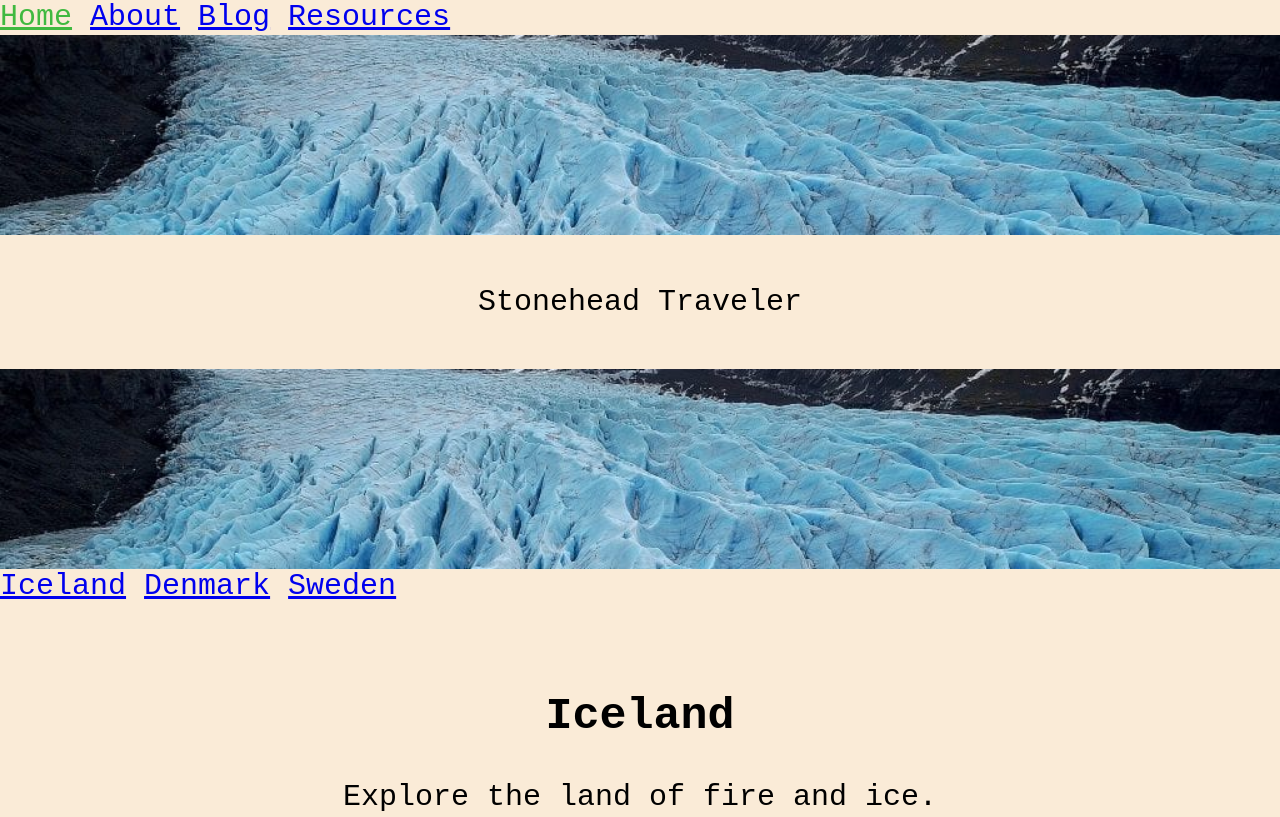
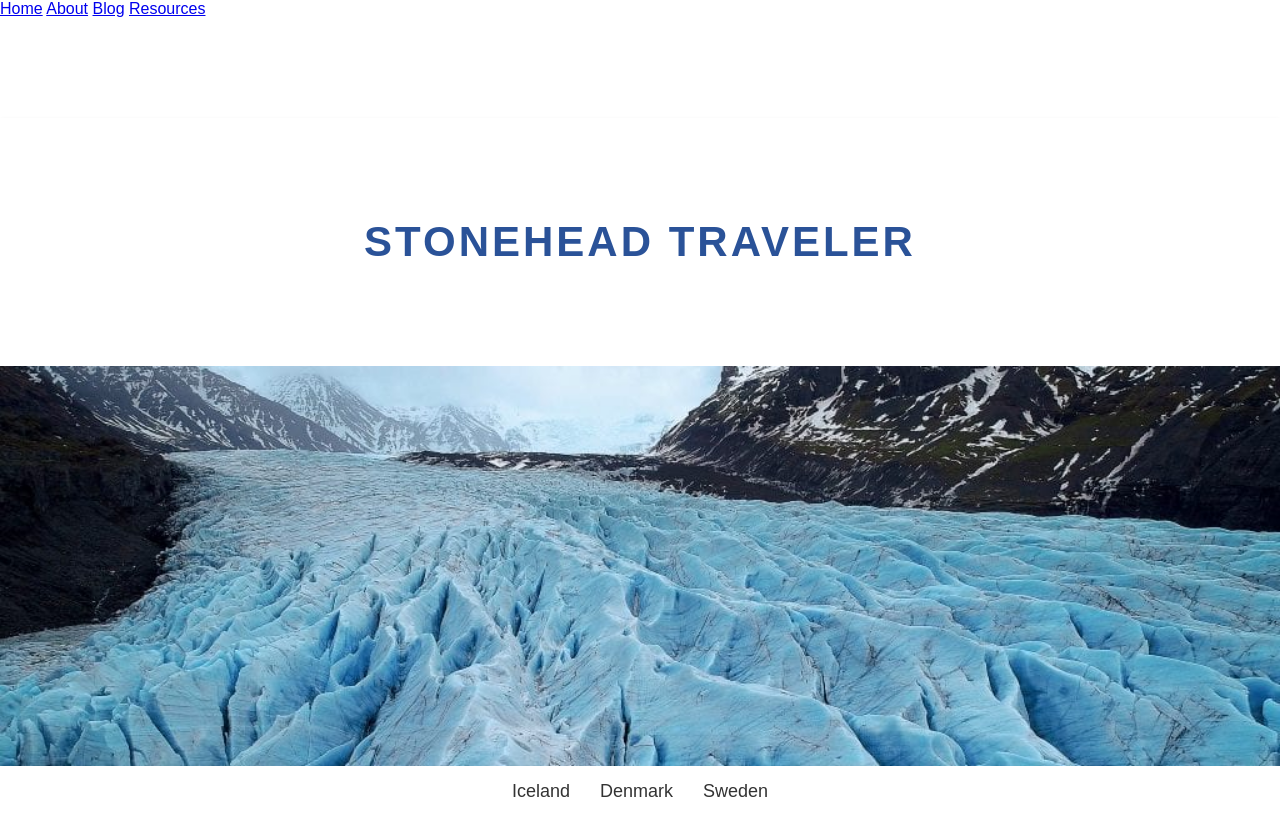
Before and after one commit to cuhlowy/stonehead-traveler, a plain HTML site: page index.html in a window 1280 px wide. Shown: the top 817 px of the page. Drawn offline with Linux system fonts and the light colour scheme.

Commit message:
Update index.html

```diff
--- a/index.html
+++ b/index.html
@@ -19,7 +19,7 @@
           font-family: Arial, sans-serif;
       }
       .parallax {
-          height: 200px;
+          height: 400px;
           background-size: cover;
           background-position: center;
           background-attachment: fixed;
@@ -27,39 +27,49 @@
       .bg1 {
           background-image: url('img/glaciers.jpg');
       }
-      .bg2 {
-          background-image: url('img/glaciers.jpg');
-      }
       .text {
           text-align: center;
           padding: 50px;
       }
+      .header {
+            background: #fff;
+            box-shadow: 0 2px 4px rgba(0,0,0,0.1);
+            position: center;
+            top: 0;
+            z-index: 1000;
+        }
+        .header nav {
+            display: flex;
+            justify-content: center;
+            padding: 15px;
+        }
+        .header nav a {
+            color: #333;
+            text-decoration: none;
+            margin: 0 15px;
+            font-size: 18px;
+            position: relative;
+        }
+        .logo {
+            font-family: 'Arial', serif;
+            font-size: 42px;
+            font-weight: bold;
+            text-transform: uppercase;
+            letter-spacing: 3px;
+            color: #2a5298;
+            text-align: center;
+            margin-top: 100px;
+            box-shadow: 0 2px 4px rgba(0,0,0,0.1);
+            padding: 100px;
+        }
   </style>
 </head>
 <body>
+  <div class="logo">Stonehead Traveler</div>
   <div class="parallax bg1"></div>
-  <div class="text">Stonehead Traveler</div>
-  <div class="parallax bg2"></div>
 </body>
 
-  <meta charset="utf-8">
-  <title>Responsive Layouts</title>
-  <meta name="description" content="This site will serve as the hub for many sub responsive layouts">
-  <meta name="viewport" content="width=device-width, initial-scale=1">
 
-  <meta property="og:title" content="">
-  <meta property="og:type" content="">
-  <meta property="og:url" content="">
-  <meta property="og:image" content="">
-
-  <link rel="manifest" href="site.webmanifest">
-  <link rel="apple-touch-icon" href="icon.png">
-  <!-- Place favicon.ico in the root directory -->
-
-  <link rel="stylesheet" href="css/normalize.css">
-  <link rel="stylesheet" href="css/main.css">
-
-  <meta name="theme-color" content="#fafafa">
 </head>
 
 <body>
```
